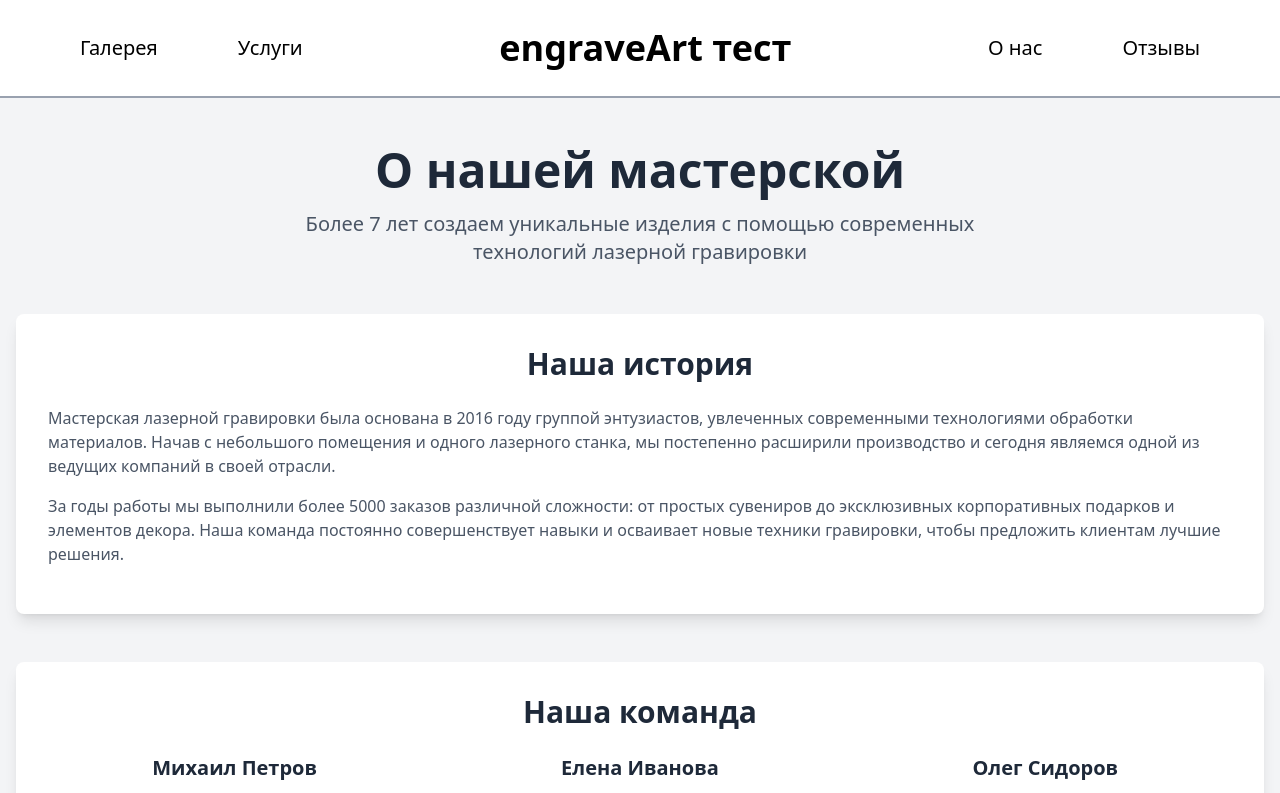
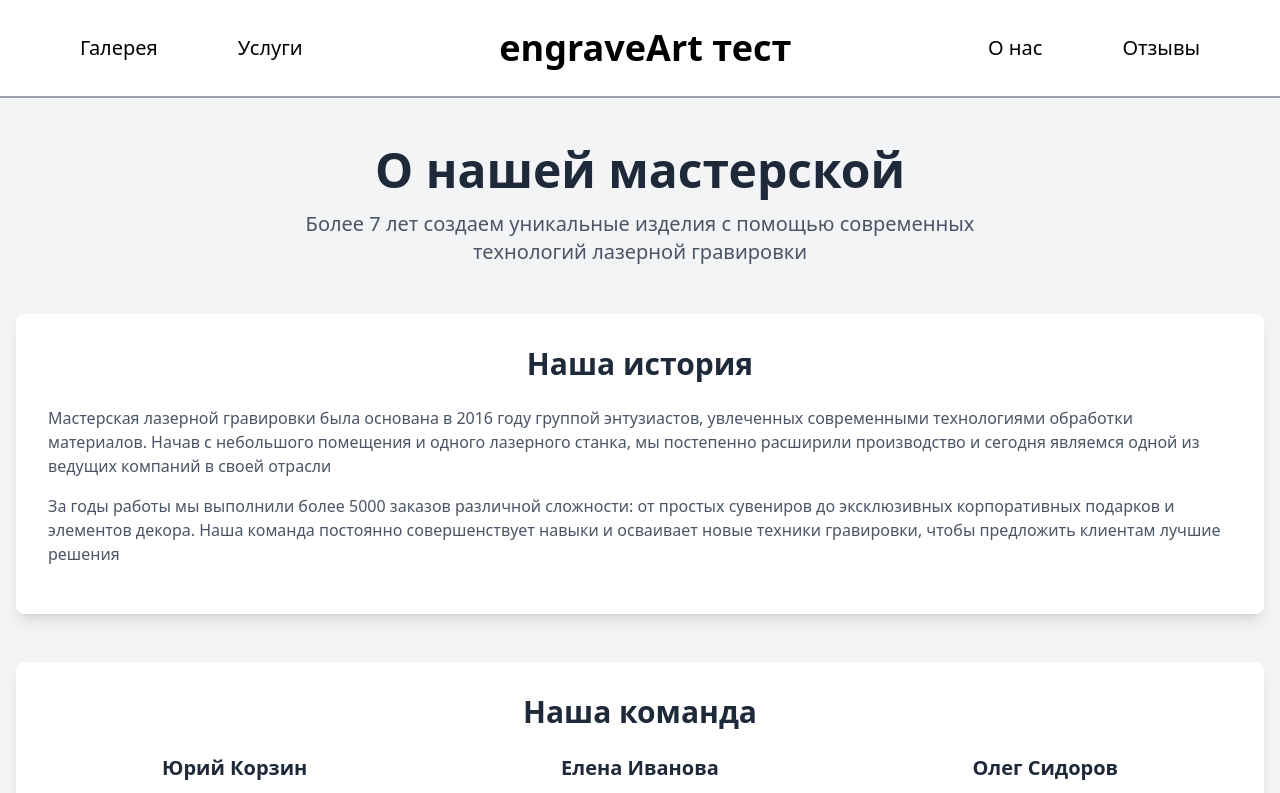
Before and after one commit to elmambino/engraveArt-front, a Nuxt app: page /about in a window 1280 px wide. Shown: the top 793 px of the page. Built offline with nearby package versions, Linux system fonts and the light colour scheme.

Commit message:
Update about.vue

```diff
--- a/pages/about.vue
+++ b/pages/about.vue
@@ -24,14 +24,14 @@
           энтузиастов, увлеченных современными технологиями обработки
           материалов. Начав с небольшого помещения и одного лазерного станка, мы
           постепенно расширили производство и сегодня являемся одной из ведущих
-          компаний в своей отрасли.
+          компаний в своей отрасли
         </p>
 
         <p class="text-gray-600 mb-4">
           За годы работы мы выполнили более 5000 заказов различной сложности: от
           простых сувениров до эксклюзивных корпоративных подарков и элементов
           декора. Наша команда постоянно совершенствует навыки и осваивает новые
-          техники гравировки, чтобы предложить клиентам лучшие решения.
+          техники гравировки, чтобы предложить клиентам лучшие решения
         </p>
       </div>
 
@@ -44,7 +44,7 @@
         <div class="grid grid-cols-1 md:grid-cols-3 gap-8">
           <div class="text-center">
             <h3 class="text-xl font-semibold mb-2 text-gray-800">
-              Михаил Петров
+              Юрий Корзин
             </h3>
             <p class="text-gray-700 font-medium mb-2">
               Руководитель мастерской
```
